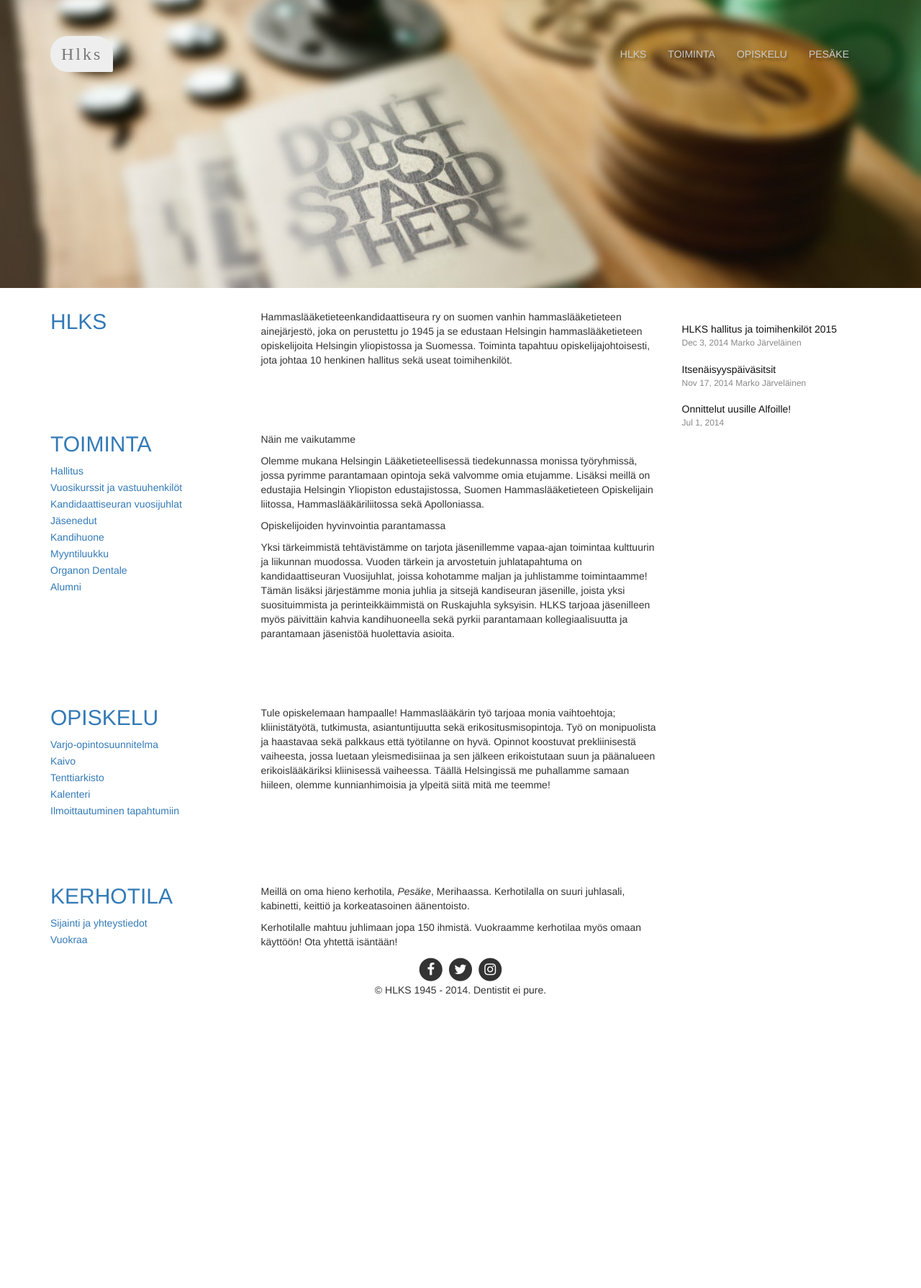
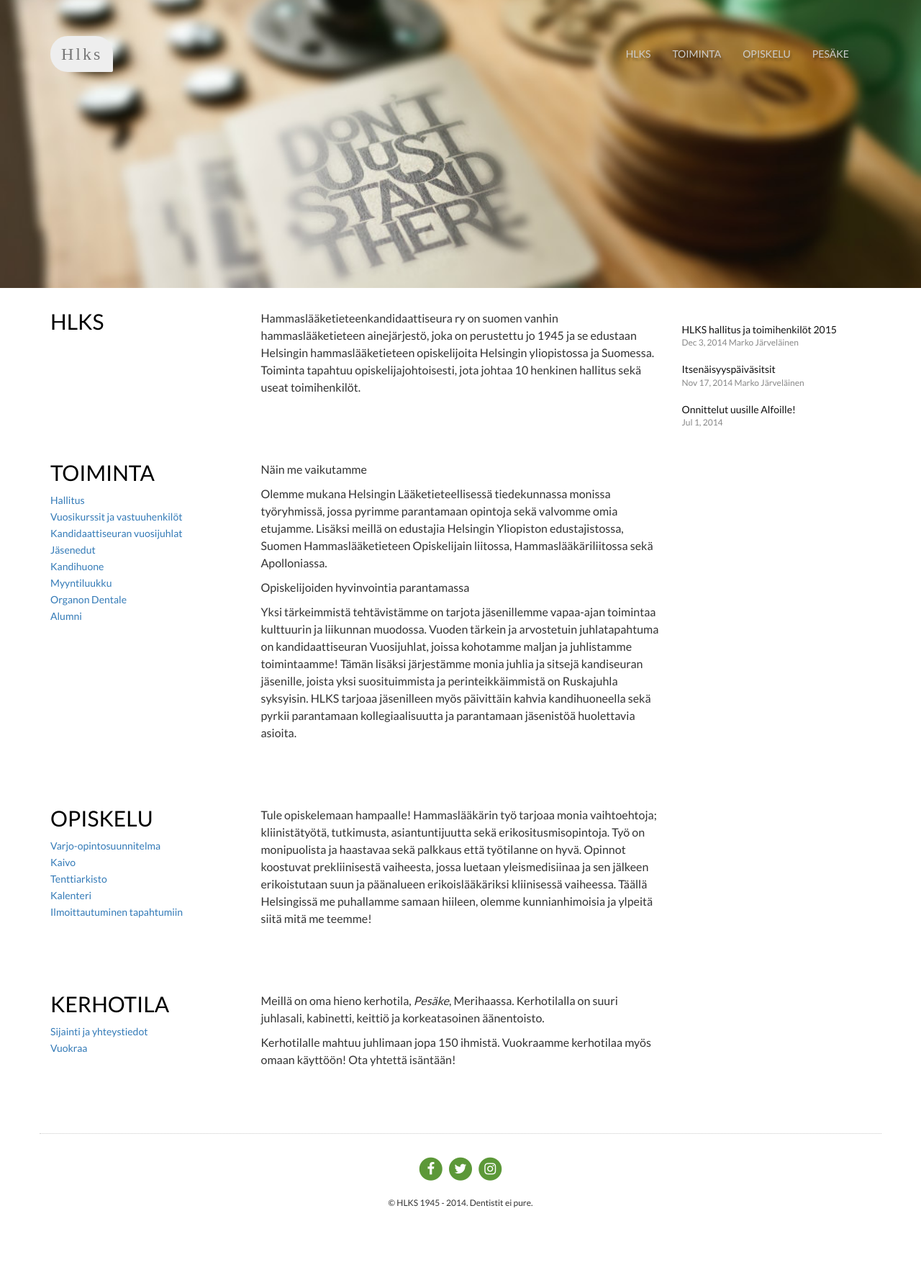
Before and after one commit to hlks/hlks.github.io, a Jekyll site: the page built from index.html, in a window 1280 px wide. Shown: the whole page at 72% size. Built offline with Jekyll 4.4.1, drawn with Linux system fonts in a browser that asks for light colours; nearby versions of some CDN libraries; some web fonts are replaced; before the commit the page ends 1395 px from its top, so only the background shows below that.

Commit message:
Main font changed and footer added

```diff
--- a/_sass/_base.scss
+++ b/_sass/_base.scss
@@ -1,3 +1,8 @@
+h1, h2, h3, h4, h5, h6,
+p, a, address, strong {
+    font-family: 'Lato', sans-serif;
+}
+
 @media (max-width: 767px) {
     .navbar {
         padding-top: 20px;
@@ -112,13 +117,44 @@
     h2 {
         font-weight: 300;
         margin-top: 0;
+
+        a {
+            color: #000;
+        }
+    }
+
+    p {
+        line-height: 24px;
+        font-size: 16px;
     }
 
     ul a {
         line-height: 23px;
+        padding: 1px 0;
     }
 
     .clearfix {
         margin-bottom: 80px;
     }
 }
+
+.footer {
+    margin: 80px 0 100px;
+
+    p {
+        font-size: 12px;
+    }
+
+    .icons {
+        padding-bottom: 20px;
+    }
+
+    .fa-stack.fa-lg {
+        color: #5C9838;
+    }
+
+    .container {
+        border-top: 1px dotted #ccc;
+        padding-top: 30px;
+    }
+}
```
